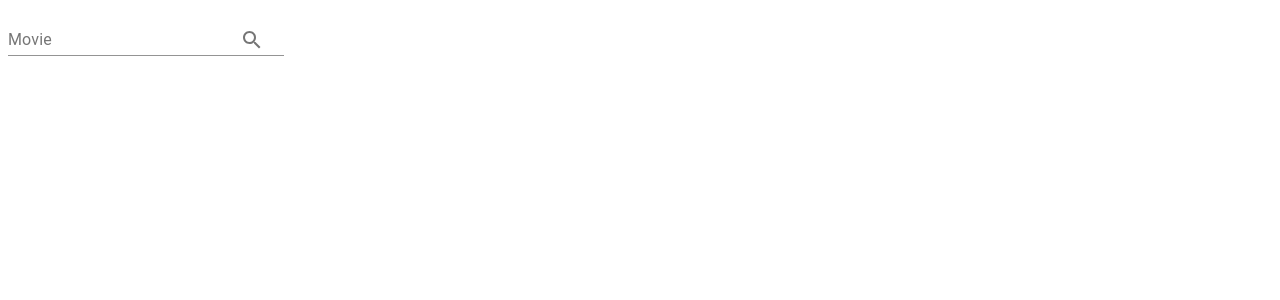
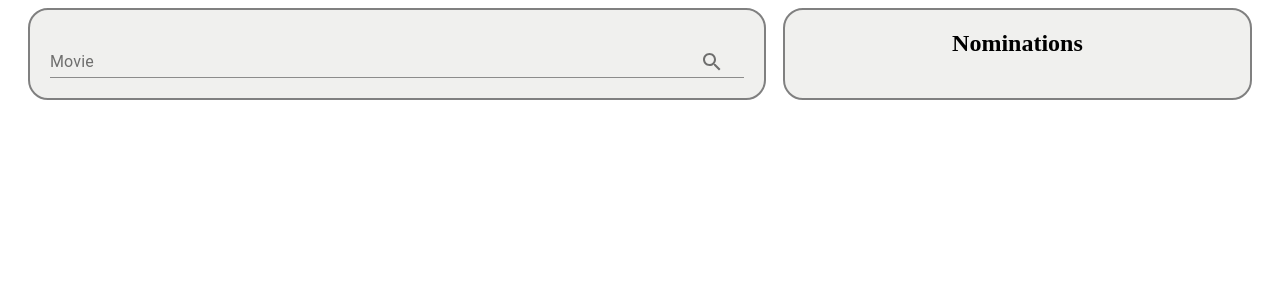
Before and after one commit to yulongkelly/ShopifyFrontendChallenge, a React (Create React App) app: page / in a window 1280 px wide. Shown: the top 300 px of the page. Built offline with nearby package versions, Linux system fonts and the light colour scheme.

Commit message:
set the nominations from home to be a new variable in movie

```diff
--- a/package.json
+++ b/package.json
@@ -13,6 +13,7 @@
     "react-dom": "^17.0.1",
     "react-scripts": "4.0.1",
     "reactstrap": "^8.8.1",
+    "socket.io-client": "^3.1.0",
     "web-vitals": "^0.2.4"
   },
   "scripts": {
--- /dev/null
+++ b/src/components/home.css
@@ -0,0 +1,25 @@
+.omdb {
+  display: flex;
+  flex-direction: row;
+  justify-content: space-between;
+  position: relative;
+  margin-left: 20px;
+  margin-right: 20px;
+}
+
+.omdb > div {
+  border: 2px solid grey;
+  border-radius: 20px;
+  background-color: rgb(240, 240, 238);
+  text-align: center;
+}
+
+.search {
+  border: 2px solid grey;
+  border-radius: 20px;
+  width: 60%;
+}
+
+.nominations {
+  width: 38%;
+}
--- a/src/components/home.jsx
+++ b/src/components/home.jsx
@@ -1,14 +1,19 @@
-import React, { useState, useDebugValue } from "react";
-import { Button } from "reactstrap";
+import React, { useState, useEffect } from "react";
 import { IconButton, InputAdornment, TextField } from "@material-ui/core";
 import SearchIcon from "@material-ui/icons/Search";
 import axios from "axios";
-import Movie from "./movie";
+import "./home.css";
+import { Movie } from "./movie";
+import io from "socket.io-client";
 
 function Home() {
+  console.log("begin");
+  const [socket, setSocket] = useState(null);
   const [movie, setMovie] = useState("");
   const [currentMovie, setCurrentMovie] = useState("");
   const [movies, setMovies] = useState([]);
+  const [nominationList, setNominationList] = useState([]);
+  const [nominations, setNominations] = useState(new Set());
 
   function handleInput(event) {
     const target = event.target;
@@ -33,10 +38,35 @@ function Home() {
       .catch((err) => {});
   }
 
+  useEffect(() => {
+    setSocket(io("http://localhost:3000"));
+  }, []);
+
+  useEffect(() => {
+    if (!socket) return;
+    socket.on("nominationsChanged", () => {
+      const tmp = [];
+      for (const nomination of nominations) {
+        tmp.push(
+          <li>
+            <Movie
+              movie={nomination}
+              nominations={nominations}
+              action="remove"
+            />
+          </li>
+        );
+      }
+      setNominationList(tmp);
+    });
+  }, [socket]);
+
   return (
-    <div className="">
+    <div className="omdb">
       <div className="search">
+        <div style={{ margin: 20 }}>
           <TextField
+            fullWidth={true}
             label="Movie"
             value={movie}
             onChange={handleInput}
@@ -51,10 +81,22 @@ function Home() {
               ),
             }}
           />
+        </div>
         {currentMovie ? <h5>Results for "{currentMovie}"</h5> : ""}
-        {movies.map((m) => {
-          return <Movie movie={m} />;
+        {movies.map((movie) => {
+          return (
+            <Movie
+              movie={movie}
+              nominations={nominations}
+              action="Nominate"
+              socket={socket}
+            />
+          );
         })}
+      </div>
+      <div className="nominations">
+        <h2>Nominations</h2>
+        <ul>{nominationList}</ul>
       </div>
     </div>
   );
--- a/src/components/movie.jsx
+++ b/src/components/movie.jsx
@@ -1,14 +1,37 @@
-import React from "react";
+import React, { useState, useEffect } from "react";
 
-function Movie(props) {
+export function Movie(props) {
+  const [color, setColor] = useState("black");
+  const [nominations, setNominations] = useState(props.nominations);
+  console.log(nominations);
+
+  function handleClick() {
+    if (props.action === "remove") {
+      setNominations((prenominations) => prenominations.delete(props.movie));
+    } else if (props.action === "Nominate") {
+      if (nominations.size >= 5) {
+        // pop up a baner
+      } else if (!nominations.has(props.movie)) {
+        setColor("grey");
+        console.log("after");
+        setNominations((prenominations) => prenominations.add(props.movie));
+      }
+    }
+  }
+
+  useEffect(() => {
+    console.log("in---");
+    props.socket.emit("nominationsChanged");
+  }, [nominations]);
+
   return (
     <div>
-      {console.log(props.movie)}
       <p>
-        {props.movie.Title} ({props.movie.Year})<button>Nominate</button>
+        {props.movie.Title} ({props.movie.Year})
+        <button style={{ color: color, borderRadius: 5 }} onClick={handleClick}>
+          {props.action}
+        </button>
       </p>
     </div>
   );
 }
-
-export default Movie;
--- a/src/index.css
+++ b/src/index.css
@@ -1,13 +1,13 @@
 body {
   margin: 0;
-  font-family: -apple-system, BlinkMacSystemFont, 'Segoe UI', 'Roboto', 'Oxygen',
-    'Ubuntu', 'Cantarell', 'Fira Sans', 'Droid Sans', 'Helvetica Neue',
+  font-family: -apple-system, BlinkMacSystemFont, "Segoe UI", "Roboto", "Oxygen",
+    "Ubuntu", "Cantarell", "Fira Sans", "Droid Sans", "Helvetica Neue",
     sans-serif;
   -webkit-font-smoothing: antialiased;
   -moz-osx-font-smoothing: grayscale;
 }
 
 code {
-  font-family: source-code-pro, Menlo, Monaco, Consolas, 'Courier New',
+  font-family: source-code-pro, Menlo, Monaco, Consolas, "Courier New",
     monospace;
 }
```
Lines whose indentation alone changed are shown as unchanged.
